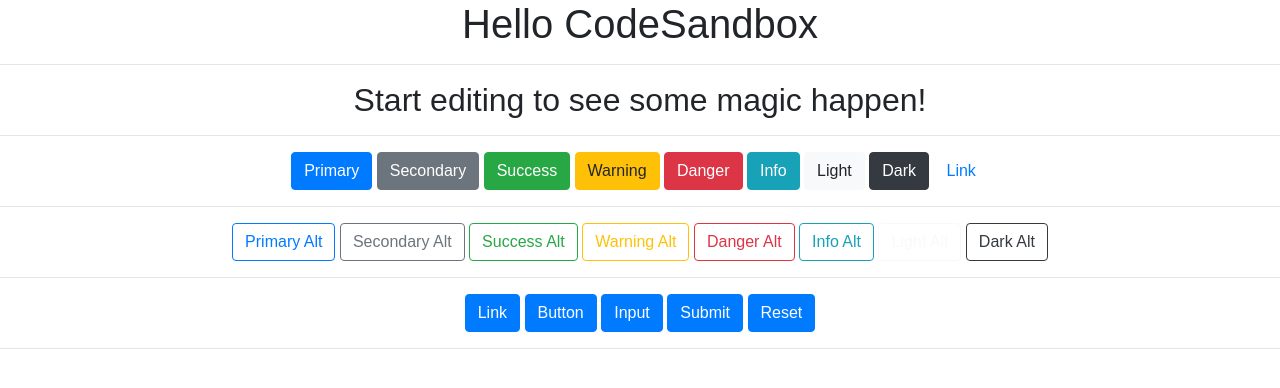
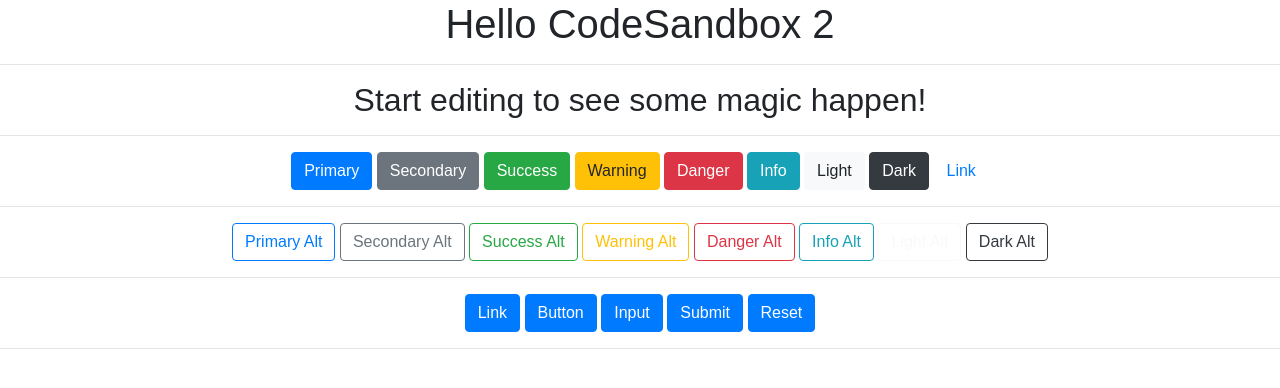
Before and after one commit to rontechleader/react-codesandbox-bootstrap, a React (Create React App) app: page / in a window 1280 px wide. Shown: the top 388 px of the page. Built offline with nearby package versions, Linux system fonts and the light colour scheme.

Commit message:
Alt update button

```diff
--- a/package.json
+++ b/package.json
@@ -1,5 +1,5 @@
 {
-  "name": "bootstrap",
+  "name": "react-codesandbox-bootstrap",
   "version": "1.0.0",
   "description": "",
   "keywords": [],
--- a/src/App.js
+++ b/src/App.js
@@ -6,7 +6,7 @@
 export default function App() {
   return (
     <div className="App">
-      <h1>Hello CodeSandbox</h1>
+      <h1>Hello CodeSandbox 2</h1>
       <hr />
       <h2>Start editing to see some magic happen!</h2>
       <hr />
```
Also changed, not shown: 1 other file (tests, documents, lock files or other folders).
